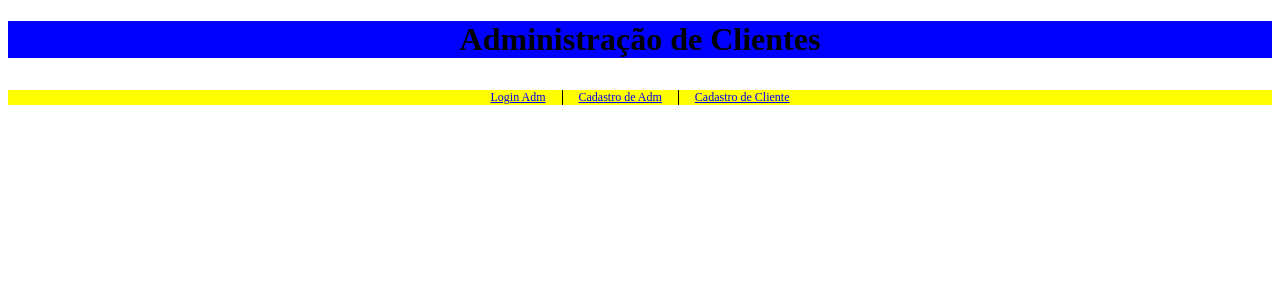
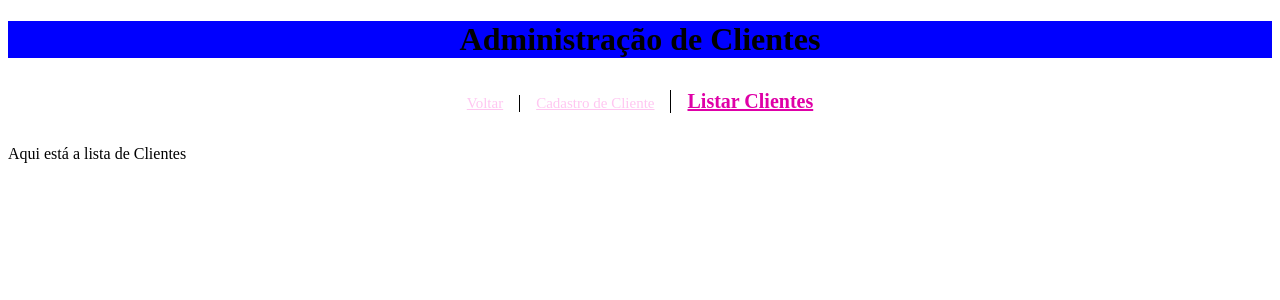
Before and after one commit to sophiesantana/gerenciador-clientes, a Vue app in the folder frontend/: page /costumers in a window 1280 px wide. Shown: the top 300 px of the page. Built offline with nearby package versions, Linux system fonts and the light colour scheme.

Commit message:
feat/frontend: cria view pra listar clientes e insere condição pra mostrar as nav bars

```diff
--- a/frontend/src/App.vue
+++ b/frontend/src/App.vue
@@ -1,14 +1,24 @@
 <script setup>
+import { computed } from 'vue';
+import { useRoute } from 'vue-router';
 import Header from './components/Header.vue';
+
+const $route = useRoute();
+
+const showCustomerLink = computed(() => {
+  return $route.path === '/costumers' || '/sign-in-costumer';
+});
 </script>
 
 <template>
   <main>
     <Header />
     <nav id="links-header">
-      <RouterLink to="/login">Login Adm</RouterLink>
-      <RouterLink to="/sign-in-adm">Cadastro de Adm</RouterLink>
-      <RouterLink to="/sign-in-costumer">Cadastro de Cliente</RouterLink>
+      <RouterLink v-if="!showCustomerLink" to="/login">Login Adm</RouterLink>
+      <RouterLink v-if="!showCustomerLink" to="/sign-in-adm">Cadastro de Adm</RouterLink>
+      <RouterLink v-if="showCustomerLink" to="/login">Voltar</RouterLink>
+      <RouterLink v-if="showCustomerLink" to="/sign-in-costumer">Cadastro de Cliente</RouterLink>
+      <RouterLink v-if="showCustomerLink" to="/costumers">Listar Clientes</RouterLink>
     </nav>
   <RouterView />
   </main>
@@ -16,23 +26,25 @@ import Header from './components/Header.vue';
 
 <style scoped>
 
-#links-header {
-  background-color: yellow;
+nav {
+  font-size: 15px;
+  text-align: center;
+  margin: 2rem 2rem;
+  color: rgba(0, 39, 46, 0.986);
 }
 
-nav {
-  width: 100%;
-  font-size: 12px;
-  text-align: center;
-  margin-top: 2rem;
+nav a {
+  color: rgb(255, 198, 241);
 }
 
 nav a.router-link-exact-active {
-  color: green;
+  color: rgb(223, 0, 167);
+  font-weight: bolder;
+  font-size: 20px;
 }
 
-nav a.router-link-exact-active:hover {
-  background-color: transparent;
+nav a:hover {
+  font-size: 20px;
 }
 
 nav a {
--- a/frontend/src/router/index.js
+++ b/frontend/src/router/index.js
@@ -2,6 +2,7 @@ import { createRouter, createWebHistory } from 'vue-router'
 import Login from '../components/Login.vue'
 import SignUpAdm from '../components/SignUpAdm.vue'
 import SignUpCostumer from '../components/SignUpCostumer.vue'
+import CostumersView from '../views/CostumersView.vue'
 
 const router = createRouter({
   history: createWebHistory(import.meta.env.BASE_URL),
@@ -25,6 +26,11 @@ const router = createRouter({
       path: '/sign-in-costumer',
       name: 'sign-in-costumer',
       component: SignUpCostumer
+    },
+    {
+      path: '/costumers',
+      name: 'costumers',
+      component: CostumersView
     }
   ]
 })
--- /dev/null
+++ b/frontend/src/views/CostumersView.vue
@@ -0,0 +1,3 @@
+<template>
+  <p>Aqui está a lista de Clientes</p>
+</template>
```
